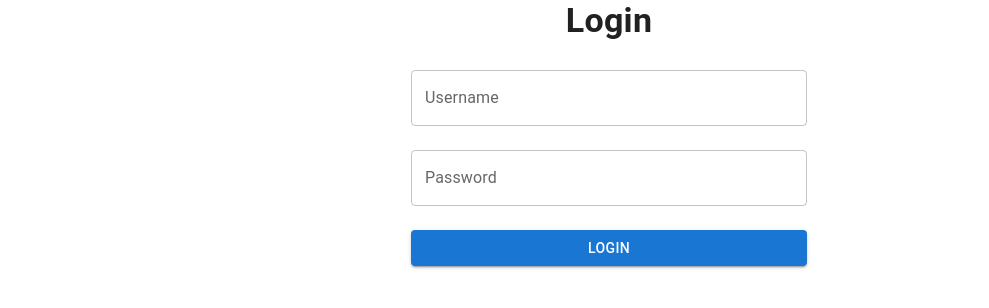
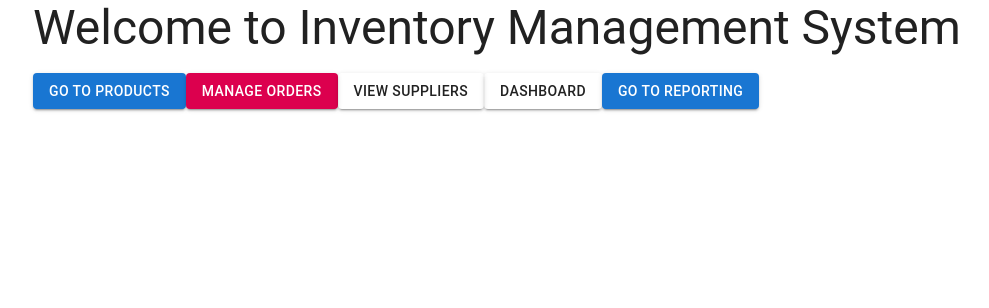
Before and after one commit to PraneethPolati/inv-manage-sys, a React (Create React App) app in the folder frontends/: page / in a window 1280 px wide. Before the commit this address led to /login. Shown: the top 308 px of the page, without its empty margins (31-1020 px from the left). Built offline with nearby package versions, Linux system fonts and the light colour scheme.

Commit message:
one more commit

```diff
--- a/frontends/src/App.js
+++ b/frontends/src/App.js
@@ -27,17 +27,16 @@
 
 
            {/* Redirect to login if the user is not authenticated */}
-           <Route path="/" element={token ? <Home /> : <Navigate to="/login" />} />
+           <Route path="/" element={ <Home /> } />
 
 {/* Public Route for Login */}
-<Route path="/login" element={token ? <Navigate to="/" /> : <Login />} />
 
 {/* Protected Routes */}
-<Route path="/products" element={<Products />}  />
+<Route path="/products" element={<Products />} />
 <Route path="/orders" element={<Orders />} />
-<Route path="/suppliers" element={<Suppliers />}  />
-<Route path="/dashboard" element={<Dashboard />}  />
-<Route path="/reporting" element={<Reporting />} />
+<Route path="/suppliers" element={<Suppliers  />} />
+<Route path="/dashboard" element={<Dashboard  />} />
+<Route path="/reporting" element={<Reporting  />} />
 
 {/* Fallback for undefined routes */}
 <Route path="*" element={<Navigate to="/" />} />
```
